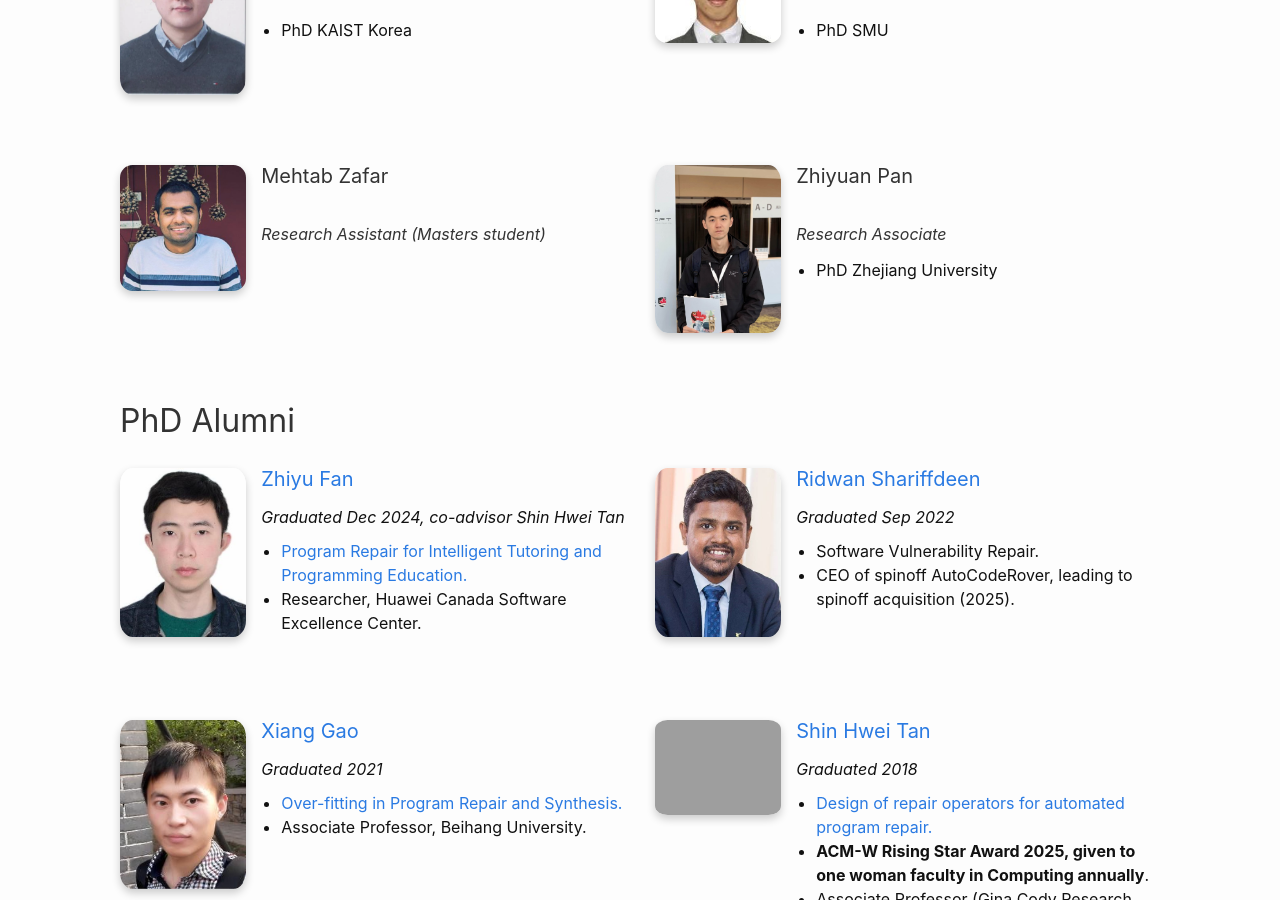
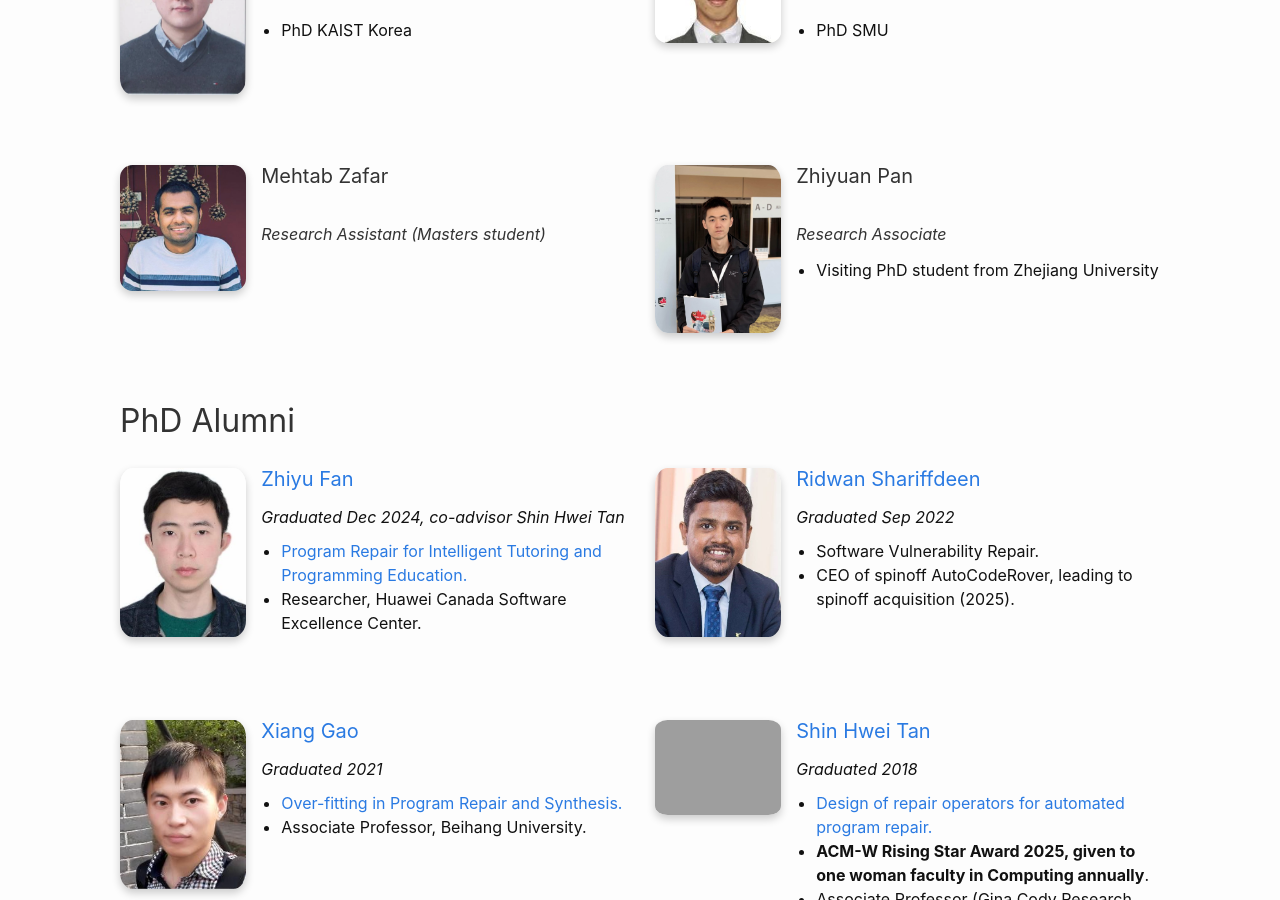
Before and after one commit to nus-tss/nus-tss.github.io, a Jekyll site: the page built from _pages/team.md, in a window 1280 px wide and 900 px high, scrolled down 2539 px. Built offline with Jekyll 4.4.1, drawn with Linux system fonts in a browser that asks for light colours; nearby versions of some CDN libraries.

Commit message:
Update staff.yml

```diff
--- a/_data/team/staff.yml
+++ b/_data/team/staff.yml
@@ -43,4 +43,4 @@
 - name: Zhiyuan Pan
   photo: zhiyuanpan.png
   role: Research Associate
-  info: PhD Zhejiang University
+  info: Visiting PhD student from Zhejiang University
```
